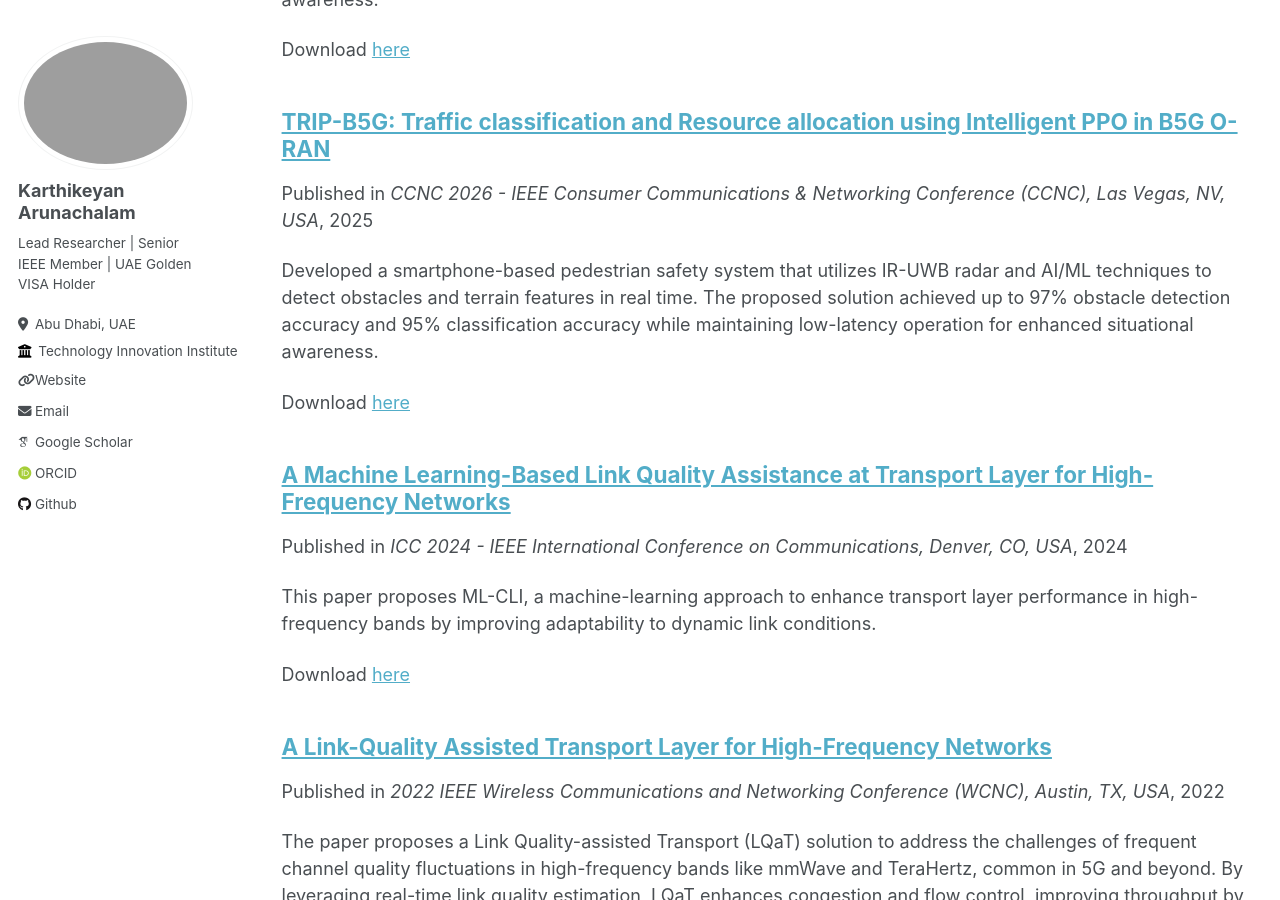
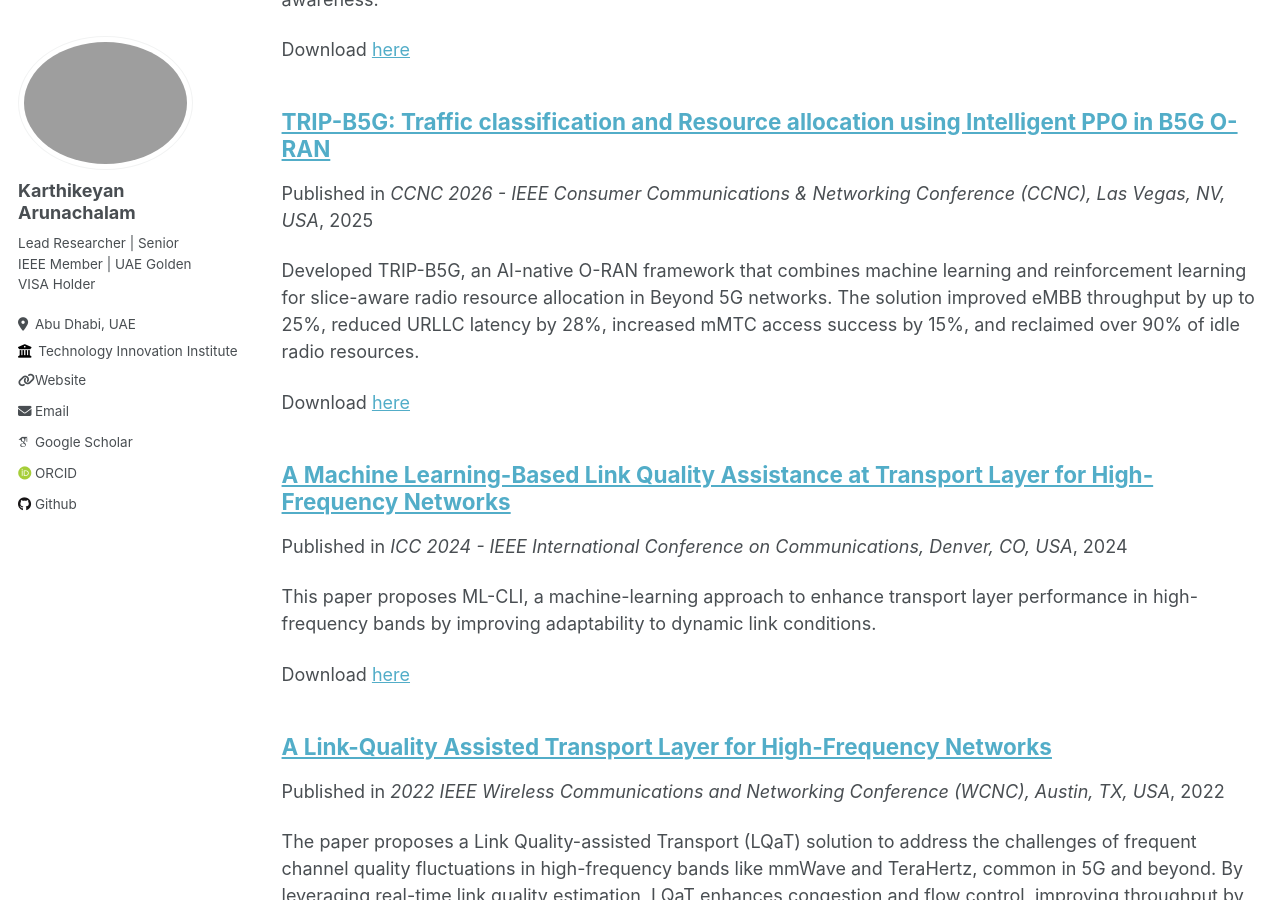
Before and after one commit to karthikeyansct/karthikeyansct.github.io, a Jekyll site: the page built from _pages/publications.md, in a window 1280 px wide and 900 px high, scrolled down 477 px. Built offline with Jekyll 4.4.1, drawn with Linux system fonts in a browser that asks for light colours; some web fonts are replaced.

Commit message:
Update 2026-03-01-paper-title-number-21.md

```diff
--- a/_publications/2026-03-01-paper-title-number-21.md
+++ b/_publications/2026-03-01-paper-title-number-21.md
@@ -2,7 +2,8 @@
 title: "TRIP-B5G: Traffic classification and Resource allocation using Intelligent PPO in B5G O-RAN"
 collection: publications
 permalink: /publication/2026-03-01-paper-title-number-21
-excerpt: 'Developed a smartphone-based pedestrian safety system that utilizes IR-UWB radar and AI/ML techniques to detect obstacles and terrain features in real time. The proposed solution achieved up to 97% obstacle detection accuracy and 95% classification accuracy while maintaining low-latency operation for enhanced situational awareness.'
+excerpt: 'Developed TRIP-B5G, an AI-native O-RAN framework that combines machine learning and reinforcement learning for slice-aware radio resource allocation in Beyond 5G networks. The solution improved eMBB throughput by up to 25%, reduced URLLC latency by 28%, increased mMTC access success by 15%, and reclaimed over 90% of idle radio resources.
+'
 date: 2025-03-01
 venue: 'CCNC 2026 - IEEE Consumer Communications & Networking Conference (CCNC), Las Vegas, NV, USA'
 paperurl: 'https://ieeexplore.ieee.org/document/11366373'
```
